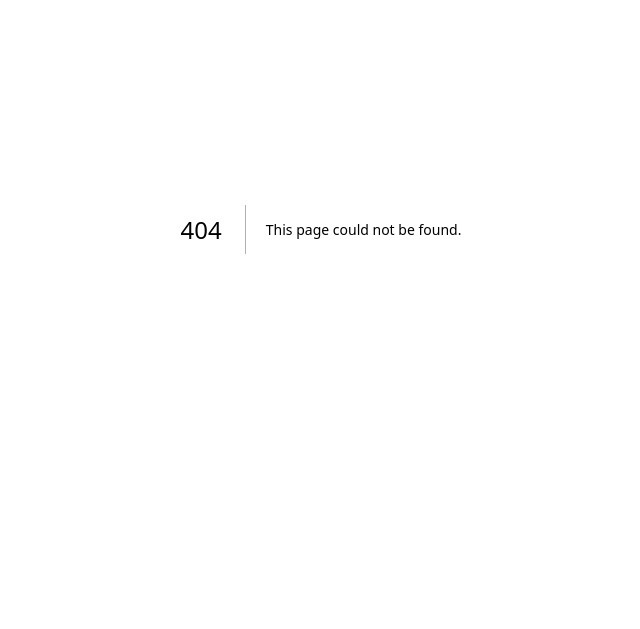
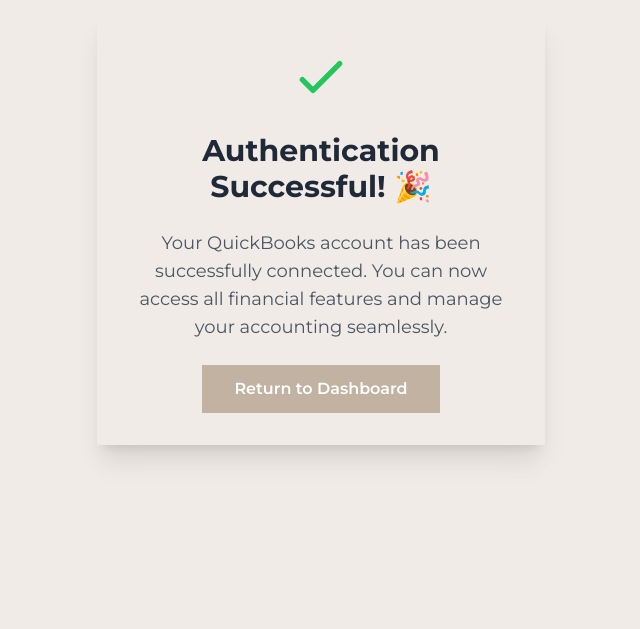
Before and after one commit to N1k0l1n/cabana-miami, a Next.js app: page /success in a window 1280 px wide. Before the commit this address had no page. Shown: the part 171-800 px from the top of the page, without its empty margins (319-959 px from the left). Built offline with nearby package versions, Linux system fonts and the light colour scheme; a web font is replaced by a local one.

Commit message:
success page

```diff
--- /dev/null
+++ b/app/success/page.tsx
@@ -0,0 +1,47 @@
+"use client"
+
+import { useRouter } from 'next/navigation'
+
+export default function Success() {
+  const router = useRouter()
+
+  return (
+    <div className="bg-luxury-100 min-h-screen flex items-center justify-center p-4">
+      <div className="bg-store-300 rounded-lg shadow-xl p-8 max-w-md w-full text-center">
+        <div className="space-y-6">
+          <svg
+            xmlns="http://www.w3.org/2000/svg"
+            className="h-16 w-16 text-green-500 mx-auto"
+            fill="none"
+            viewBox="0 0 24 24"
+            stroke="currentColor"
+          >
+            <path
+              strokeLinecap="round"
+              strokeLinejoin="round"
+              strokeWidth={2}
+              d="M5 13l4 4L19 7"
+            />
+          </svg>
+
+          <h1 className="text-3xl font-bold text-gray-800">
+            Authentication Successful! 🎉
+          </h1>
+
+          <p className="text-gray-600 text-lg">
+            Your QuickBooks account has been successfully connected.
+            You can now access all financial features and manage your
+            accounting seamlessly.
+          </p>
+
+          <button
+            onClick={() => router.push('/')}
+            className="bg-luxury-300 hover:bg-luxury-400 text-white font-semibold py-3 px-8 rounded-lg transition-colors duration-200"
+          >
+            Return to Dashboard
+          </button>
+        </div>
+      </div>
+    </div>
+  )
+}
```
